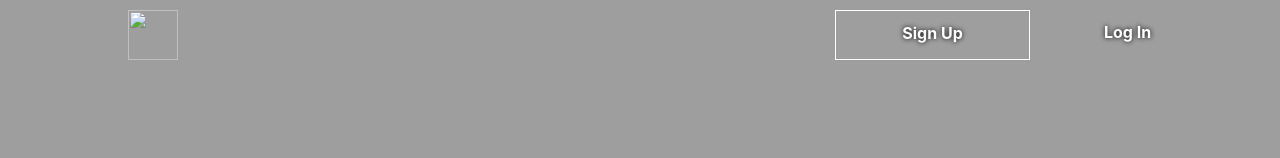
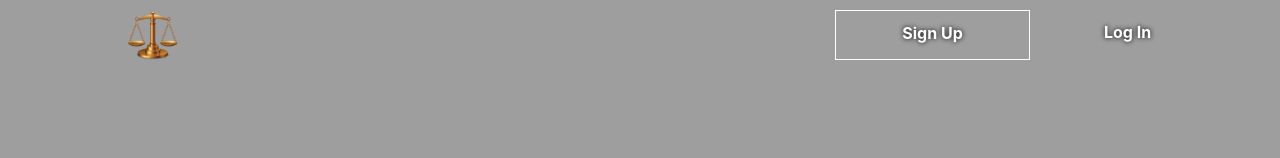
Before and after one commit to kevi123/ux-ui, a plain HTML site: page index.html in a window 1280 px wide. Shown: the top 158 px of the page. Drawn offline with nearby package versions, Linux system fonts and the light colour scheme; the site is published under a folder, as on GitHub Pages, so addresses that start at the root find nothing; a web font is replaced by a local one.

Commit message:
logo fixed

```diff
--- a/index.html
+++ b/index.html
@@ -21,7 +21,7 @@
   <div class="container" style="padding: 10px 0px 0px 0px">
     <div class="row nav-text">
       <div class="col-2">
-        <img src="/img/scale-1.png" width="50" height="50" alt="">
+        <img src="img/scale-1.png" width="50" height="50" alt="">
       </div>
       <div class="col-4 col-sm-2 col-lg-2 col-xl-2 offset-1 offset-sm-6 offset-md-6 offset-lg-6 offset-xl-6 nav-border-box" style="padding-top: 10px">Sign Up</div>
       <div class= "col-4 col-sm-2 col-lg-2 col-xl-2" style="padding-top:10px">Log In</div>
```
